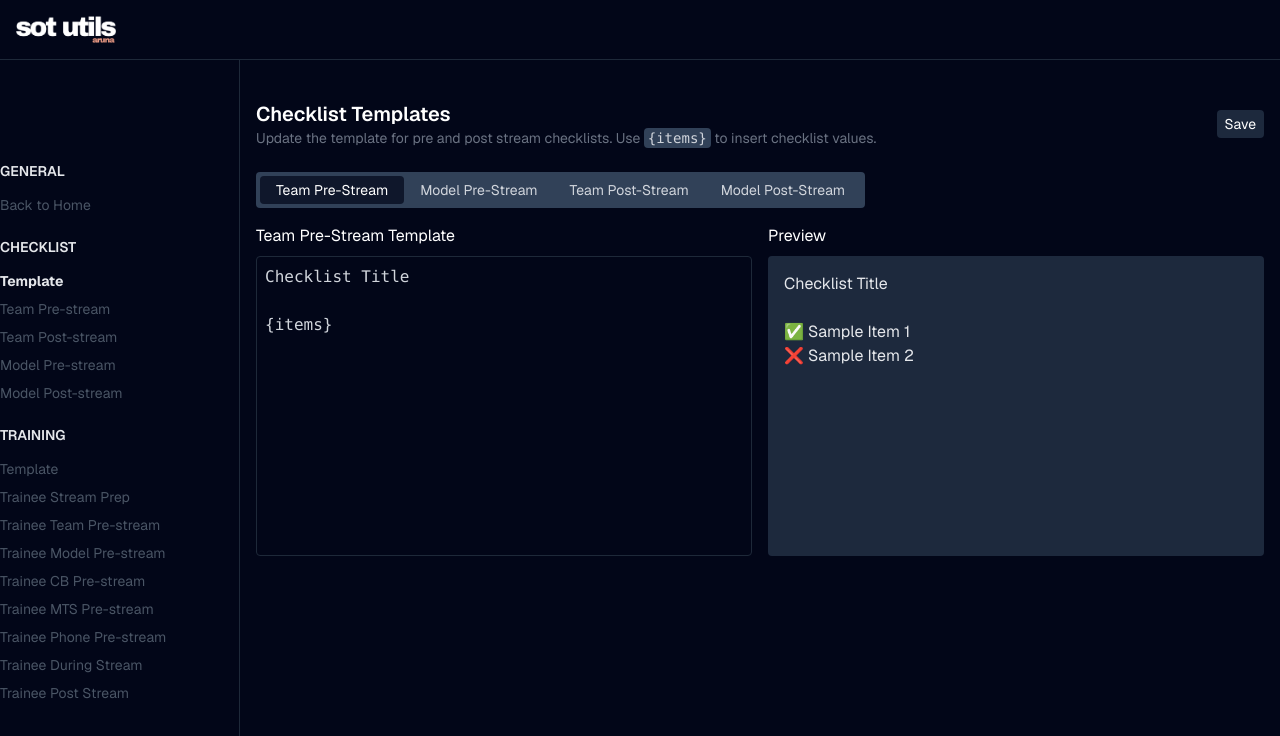
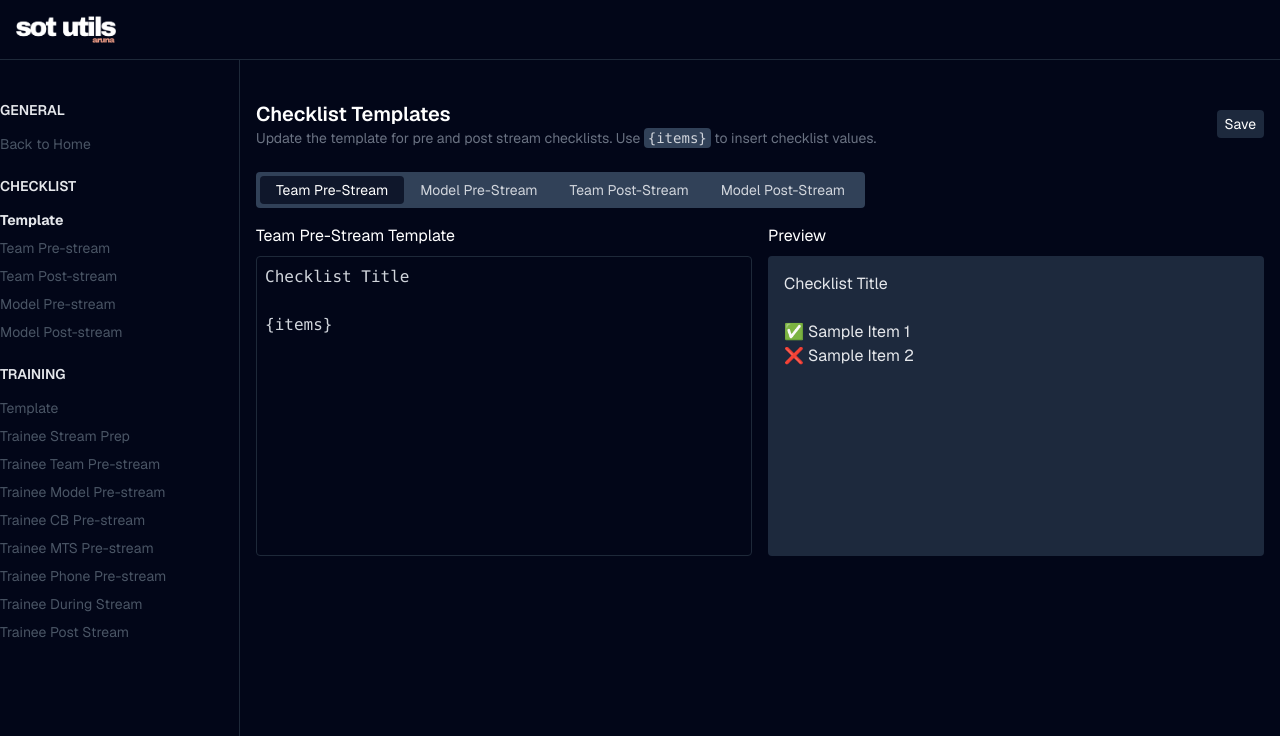
Before and after one commit to olecaloco/sot-utils, a Next.js app: page /portal/checklist-template in a window 1280 px wide. Shown: the top 736 px of the page. Built offline with nearby package versions, Linux system fonts and the light colour scheme; no server answers; the database is empty.

Commit message:
Fixed incorrect navigation spacing

```diff
--- a/components/portal/Header.tsx
+++ b/components/portal/Header.tsx
@@ -4,7 +4,7 @@ import Link from "next/link";
 
 export const PortalHeader = () => {
     return (
-        <header className="sticky top-0 z-10 flex text-white p-4 bg-slate-950 border-b border-gray-800">
+        <header className="flex text-white p-4 bg-slate-950 border-b border-gray-800">
             <div className="container flex items-center justify-between mx-auto">
                 <Link href="/">
                     <Image
--- a/components/portal/Navigation.tsx
+++ b/components/portal/Navigation.tsx
@@ -70,7 +70,7 @@ export function PortalNavigation() {
     const pathname = usePathname();
 
     return (
-        <nav className="sticky top-25.25 z-10">
+        <nav>
             <ul className="flex flex-col gap-1">
                 <li className="text-sm font-semibold mb-2 text-gray-200 uppercase">
                     <span>General</span>
```
